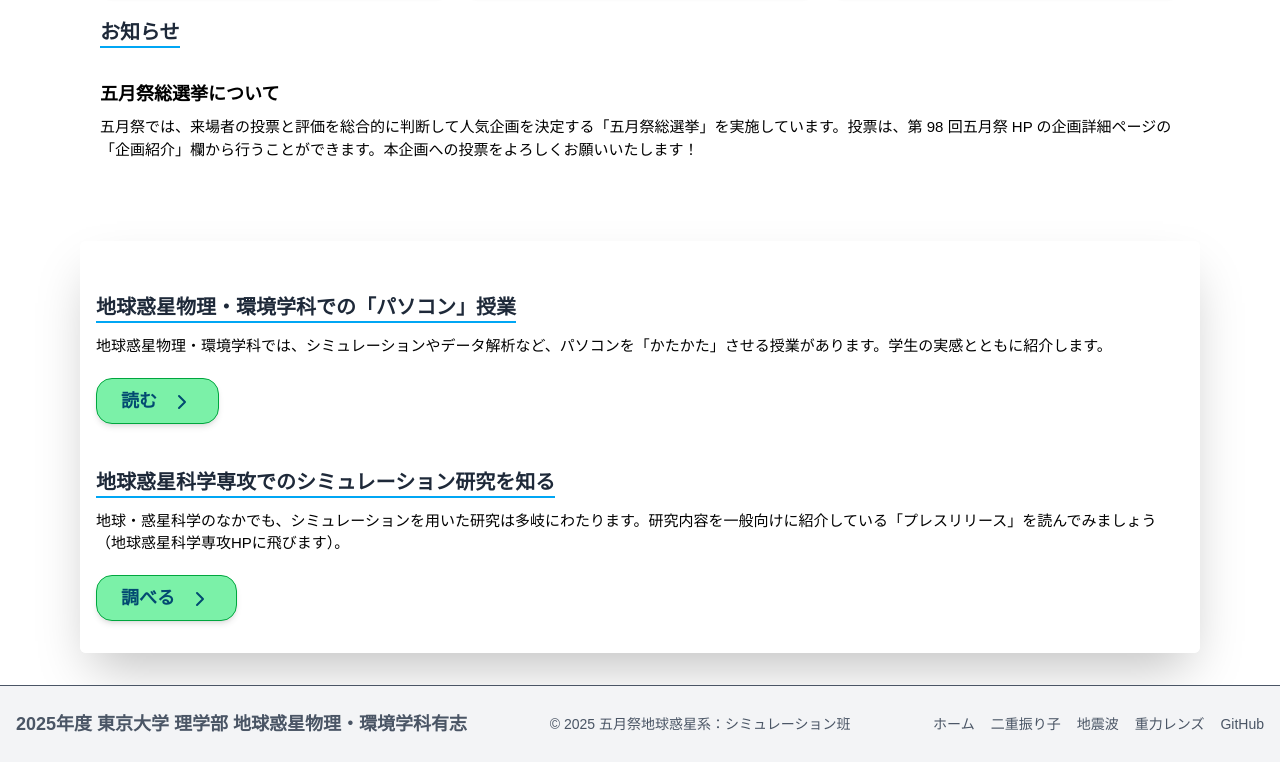
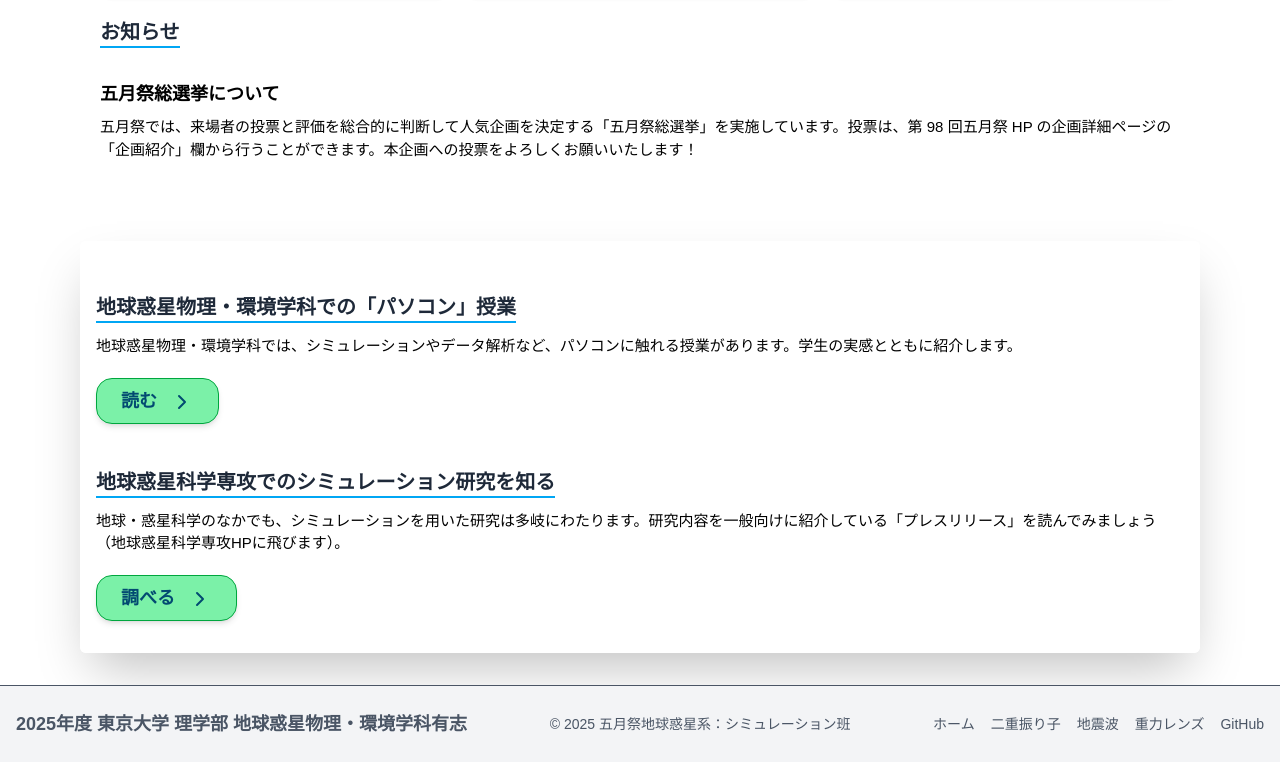
Before and after one commit to chiwaku-wakwak/chiwaku-simulation, a Next.js app: page / in a window 1280 px wide. Shown: the part 1391-2153 px from the top of the page. Built offline with nearby package versions, Linux system fonts and the light colour scheme.

Commit message:
first commit

```diff
--- a/src/app/page.tsx
+++ b/src/app/page.tsx
@@ -159,7 +159,7 @@ export default function Home() {
           </h2>
 
           <p className="mb-2 py-3">
-            地球惑星物理・環境学科では、シミュレーションやデータ解析など、パソコンを「かたかた」させる授業があります。学生の実感とともに紹介します。
+            地球惑星物理・環境学科では、シミュレーションやデータ解析など、パソコンに触れる授業があります。学生の実感とともに紹介します。
           </p>
 
           <div className="pb-3">
```
